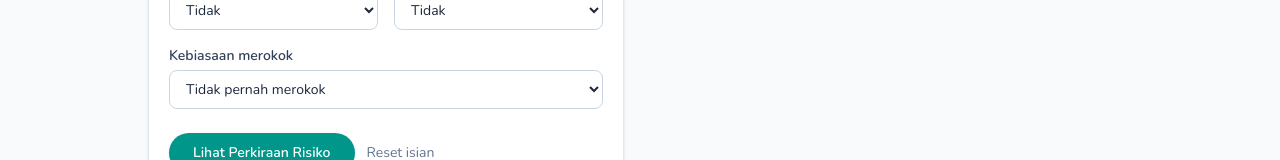
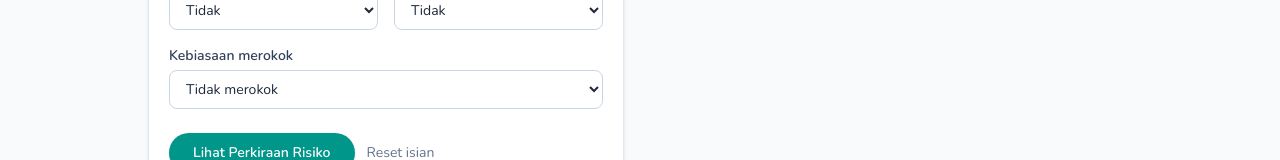
Before and after one commit to zhaaagit/diacheck, a Next.js app: page /start in a window 1280 px wide. Shown: the part 528-688 px from the top of the page. Built offline with nearby package versions, Linux system fonts and the light colour scheme; no server answers.

Commit message:
text correction

```diff
--- a/app/start/page.js
+++ b/app/start/page.js
@@ -46,7 +46,7 @@ export default function StartPage() {
     const bmi = heightM > 0 ? Number((weight / (heightM * heightM)).toFixed(1)) : null;
 
     if (!bmi || isNaN(bmi)) {
-      setError("Tinggi dan berat badan tidak valid untuk menghitung IMT.");
+      setError("Tinggi dan berat badan tidak valid untuk menghitung BMI.");
       return;
     }
 
@@ -281,8 +281,8 @@ export default function StartPage() {
                            text-slate-800
                            focus:outline-none focus:ring-2 focus:ring-teal-500 focus:border-slate-400"
               >
-                <option value="never">Tidak pernah merokok</option>
-                <option value="current">Sedang merokok</option>
+                <option value="never">Tidak merokok</option>
+                <option value="current">Merokok</option>
               </select>
             </div>
 
@@ -344,10 +344,10 @@ export default function StartPage() {
                 {result.bmi && (
                   <div className="rounded-xl bg-slate-50 border border-slate-100 p-3 text-xs sm:text-sm">
                     <p className="font-semibold text-slate-800 mb-1">
-                      Perkiraan indeks massa tubuh (IMT)
+                      Perkiraan indeks massa tubuh (BMI)
                     </p>
                     <p className="text-slate-700">
-                      IMT Anda sekitar{" "}
+                      BMI Anda sekitar{" "}
                       <span className="font-semibold">{result.bmi}</span>. Nilai
                       ini dihitung dari tinggi dan berat badan yang Anda isi.
                     </p>
```
